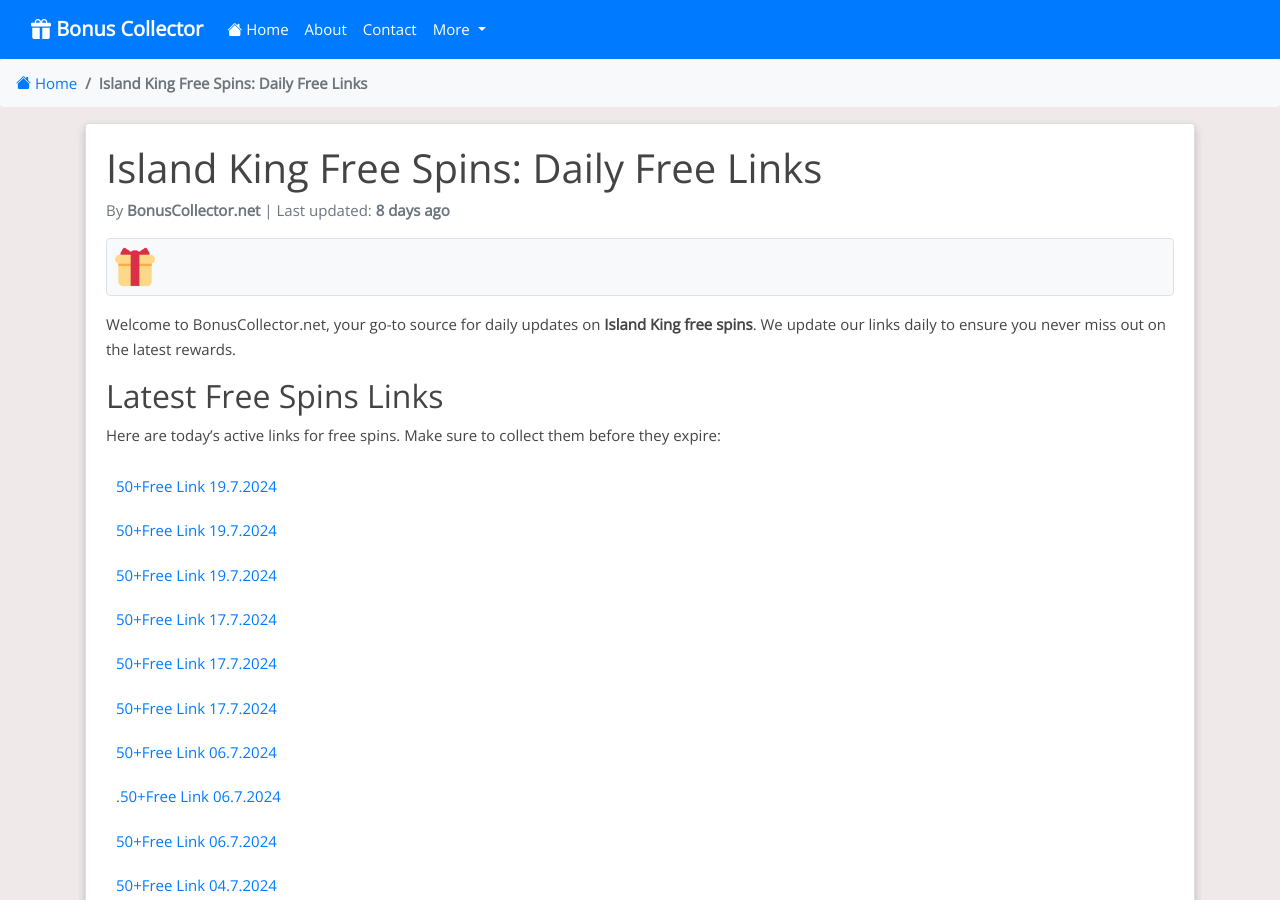
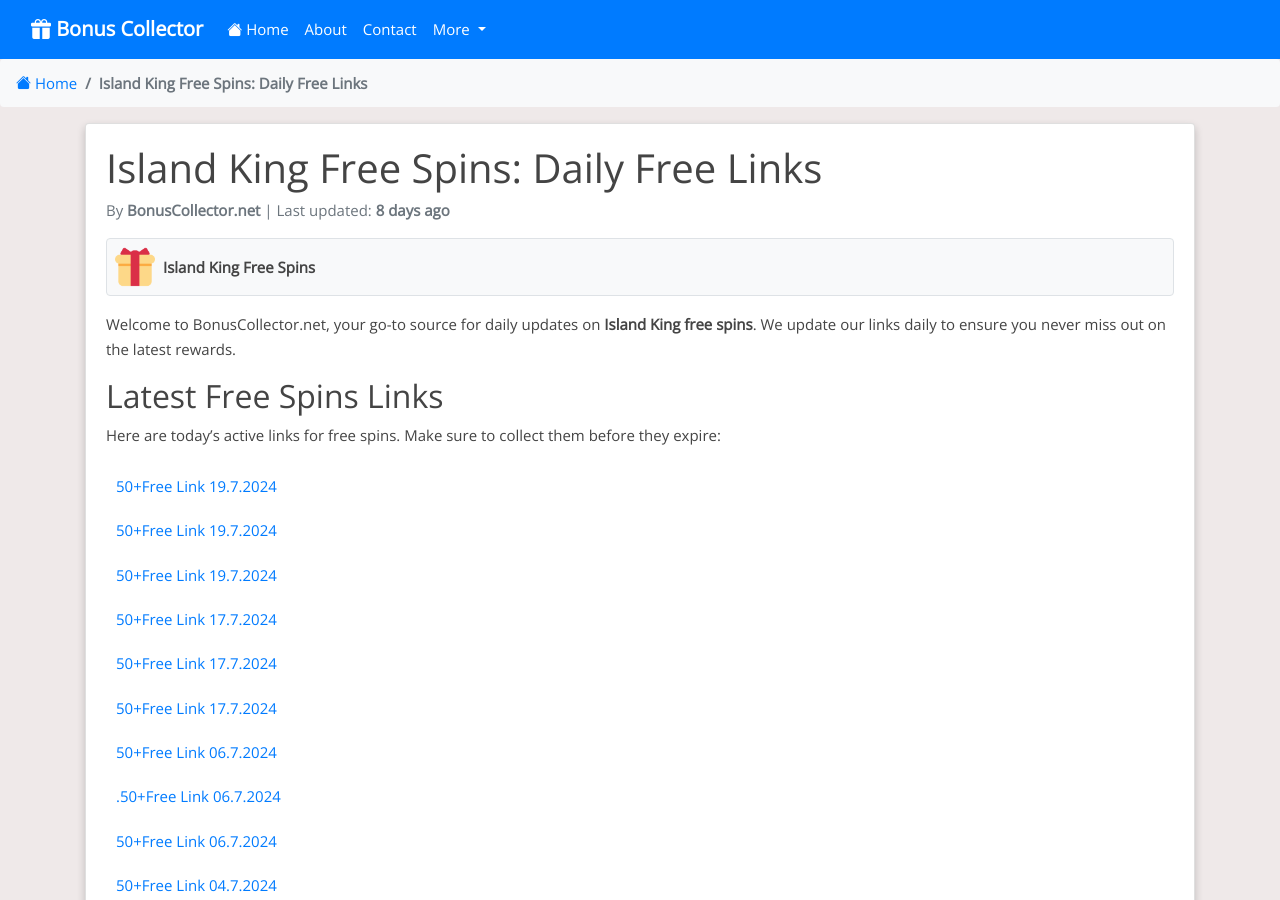
Before and after one commit to Prollad99/bs-net, a Jekyll site: the page built from _posts/2024-07-04-island-king.md, in a window 1280 px wide and 900 px high. Built offline with Jekyll 4.4.1, drawn with Linux system fonts in a browser that asks for light colours; nearby versions of some CDN libraries; comment, search, counter and statistics services are not loaded.

Commit message:
Update 2024-07-04-island-king.md

```diff
--- a/_posts/2024-07-04-island-king.md
+++ b/_posts/2024-07-04-island-king.md
@@ -9,6 +9,8 @@
 permalink: /island-king-free-spins/
 image: /assets/images/island-king.jpg
 include_file: island-king.html
+manifest: /manifests/island-king.json
+app_name: "Island King Free Spins"
 ---
 
 Welcome to BonusCollector.net, your go-to source for daily updates on **Island King free spins**. We update our links daily to ensure you never miss out on the latest rewards.
```
